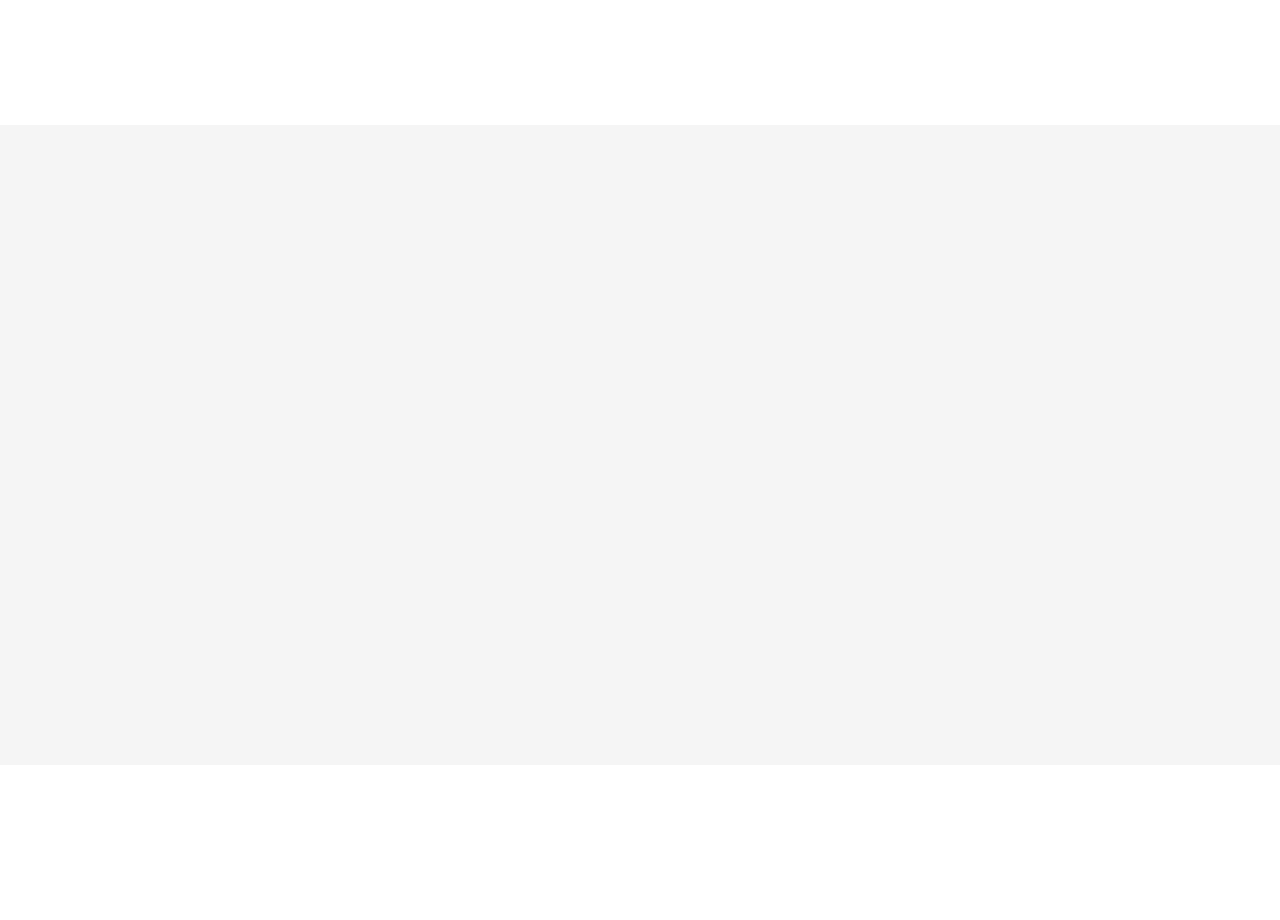
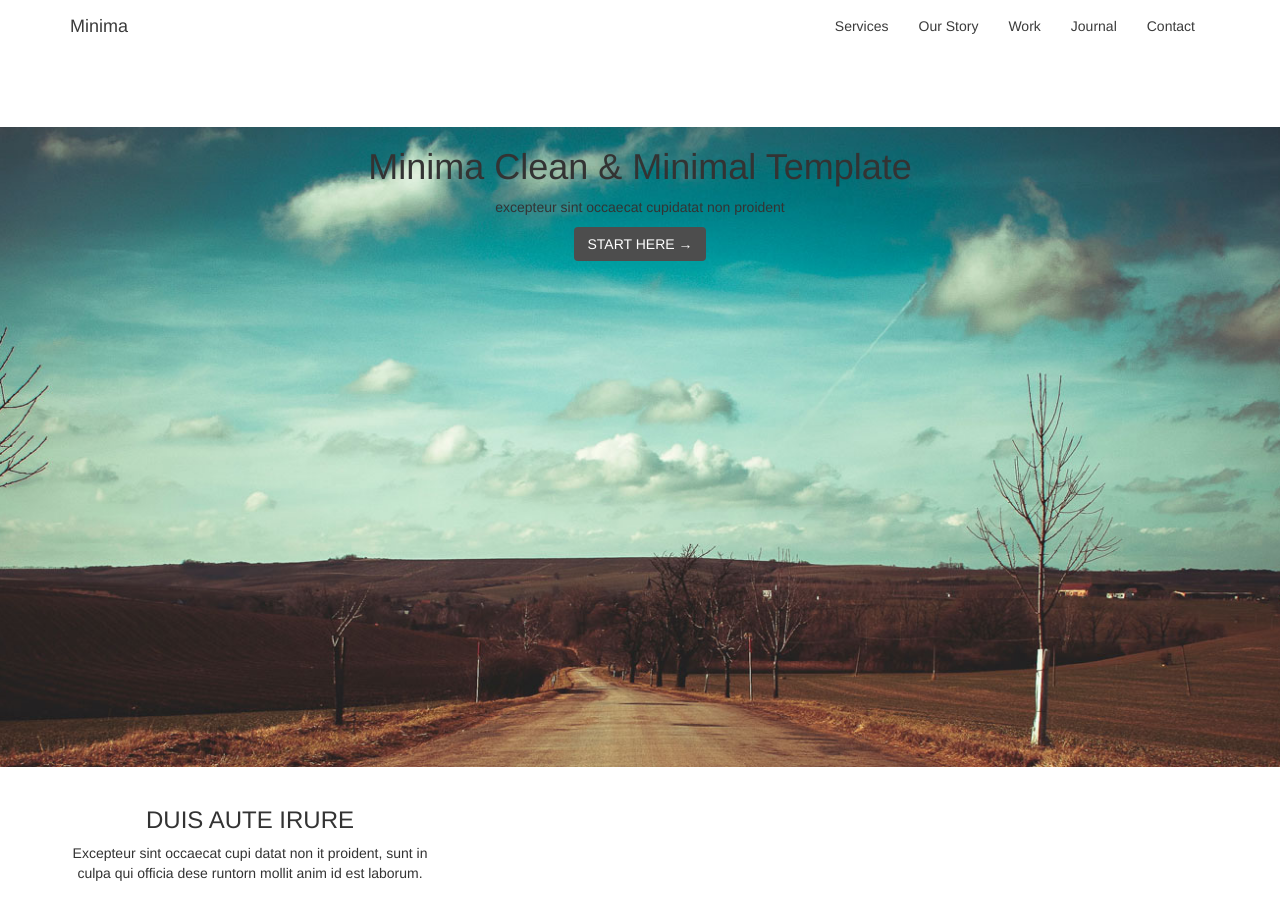
Before and after one commit to korol5579/minima-clean, a website: page index.html in a window 1280 px wide. Shown: the top 920 px of the page. Drawn offline with Linux system fonts and the light colour scheme.

Commit message:
plus header and footer

```diff
--- a/index.html
+++ b/index.html
@@ -9,7 +9,7 @@
     <meta name="description" content="">
     <meta name="author" content="">
 
-    <title>Clean Bootstrap Template</title>
+    <title>Minimal Template</title>
     <link rel="shortcut icon" href="/img/favicon.ico" type="image/x-icon">
 
     <!-- Bootstrap Core CSS -->
@@ -33,22 +33,48 @@
 
 <body>
 
-   <nav>
-       <div class="container">
+   <nav class="navbar">
+  <div class="container">
+    <!-- Brand and toggle get grouped for better mobile display -->
+    <div class="navbar-header">
+      <button type="button" class="navbar-toggle collapsed" data-toggle="collapse" data-target="#minima-menu" aria-expanded="false">
+        <span class="sr-only">Toggle navigation</span>
+        <span class="icon-bar"></span>
+        <span class="icon-bar"></span>
+        <span class="icon-bar"></span>
+      </button>
+      <a class="navbar-brand" href="#">Minima</a>
+    </div>
 
-       </div>
-   </nav>
+    <!-- Collect the nav links, forms, and other content for toggling -->
+    <div class="collapse navbar-collapse" id="minima-menu">
+      <ul class="nav navbar-nav navbar-right">
+        <li><a href="#">Services</a></li>
+        <li><a href="#">Our Story</a></li>
+        <li><a href="#">Work</a></li>
+        <li><a href="#">Journal</a></li>
+        <li><a href="#">Contact</a></li>
+      </ul>
+    </div><!-- /.navbar-collapse -->
+  </div><!-- /.container-->
+</nav>
 
    <header class="light-gray-bg">
        <div class="container">
-
+           <h1>Minima Clean & Minimal Template</h1>
+           <p>excepteur sint occaecat cupidatat non proident</p>
+           <a href="#" class="btn minima-btn">Start Here   &rarr;</a>
        </div>
    </header>
 
    <section id="process">
        <div class="container gray-bottom">
            <div class="row">
-               <div class="col-md-4"></div>
+               <div class="col-md-4">
+                   <img src="" alt="">
+                   <h3>Duis aute irure</h3>
+                   <p>Excepteur sint occaecat cupi datat non it proident, sunt in culpa qui officia dese runtorn mollit anim id est laborum.</p>
+               </div>
                <div class="col-md-4"></div>
                <div class="col-md-4"></div>
            </div>
@@ -84,7 +110,13 @@
     <footer class="dark-bg">
         <div class="container">
             <div class="row">
-                <div class="col-md-3"></div>
+                <div class="col-md-3">
+                    <h5>Location</h5>
+
+<p>1401 South Grand Avenue
+Los Angeles, CA 90015
+(213) 748-2411</p>
+                </div>
                 <div class="col-md-3"></div>
                 <div class="col-md-3"></div>
                 <div class="col-md-3"></div>
--- a/less/style.less
+++ b/less/style.less
@@ -15,13 +15,18 @@
 
 nav {
 	.container {
-		min-height: 125px;
+		min-height: 105px;
 	}
 }
 
 header {
+
+	background: url('../img/header-bg.jpg') no-repeat top center;
+	background-size: cover;
+
 	.container {
 		min-height: 640px;
+		text-align: center;
 	}
 }
 
@@ -62,3 +67,20 @@ footer {
 		min-height: 350px;
 	}
 }
+
+h1,h2,h3,h4,p, .minima-btn {
+	text-align: center;
+}
+
+h2,h3,h4, .minima-btn {
+	text-transform: uppercase;
+}
+
+a {
+	color: @dark-color;
+
+	&.minima-btn {
+		color: @light-color;
+		background-color: @gray-color;
+	}
+}
```
Also changed, not shown: css/style.css, css/style.min.css, img/about-bg.jpg (deleted), img/contact-bg.jpg (deleted), img/header-bg.jpg (added), img/home-bg.jpg (deleted), img/post-bg.jpg (deleted), img/post-sample-image.jpg (deleted).
